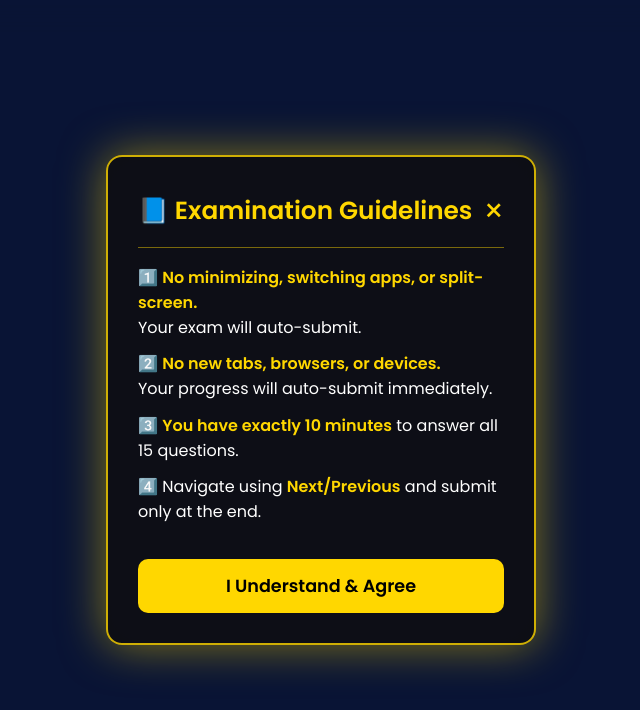
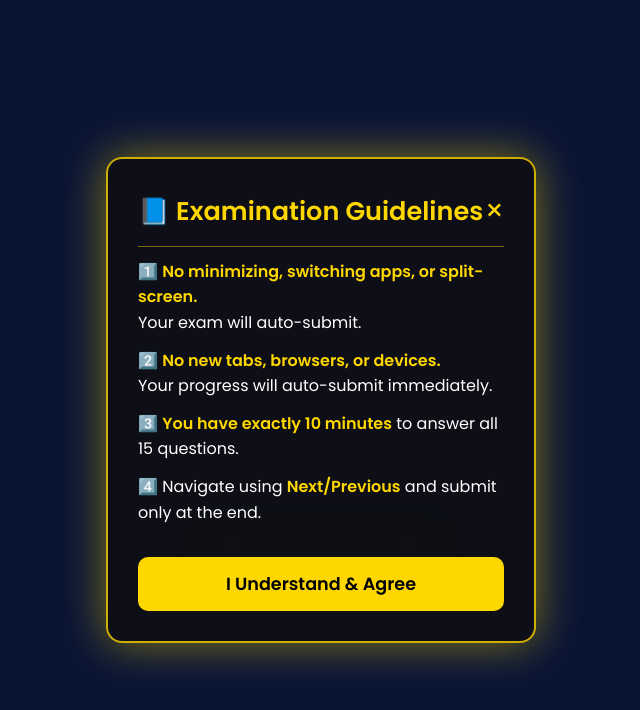
Before and after one commit to ujwalpandey012/Nepal-Quiz-, a plain HTML site: page index.html in a window 1280 px wide. Shown: the whole page, without its empty margins (319-959 px from the left). Drawn offline with Linux system fonts and the light colour scheme.

Commit message:
Update style.css

```diff
--- a/style.css
+++ b/style.css
@@ -29,7 +29,8 @@ body{background:#020d25;color:white;}
   margin:10px 0;
   background:rgba(255,255,255,0.12);
   color:white;border:none;border-radius:8px;
-  outline:none;font-size:1rem
+  outline:none;font-size:1rem;
+  transition:0.25s;
 }
 .start-btn{
   width:100%;padding:14px;background:gold;color:black;
@@ -38,6 +39,25 @@ body{background:#020d25;color:white;}
 }
 .start-btn:hover{
   background:#ffdd55;transform:translateY(-2px)
+}
+
+/* INPUT VALIDATION */
+.input-error{
+  border:2px solid #ff4444 !important;
+  background:rgba(255,0,0,0.15) !important;
+  animation:shake 0.25s ease;
+}
+.input-success{
+  border:2px solid #00ff88 !important;
+  background:rgba(0,255,136,0.12) !important;
+}
+
+@keyframes shake{
+  0%{transform:translateX(0)}
+  25%{transform:translateX(-3px)}
+  50%{transform:translateX(3px)}
+  75%{transform:translateX(-3px)}
+  100%{transform:translateX(0)}
 }
 
 /* EXAM SCREEN */
@@ -101,7 +121,7 @@ body{background:#020d25;color:white;}
   to{opacity:1;transform:translateY(0)}
 }
 
-/* OPTIONS */
+/* OPTION */
 .option{
   padding:12px;margin:10px 0;
   background:rgba(255,255,255,0.08);
@@ -131,7 +151,7 @@ body{background:#020d25;color:white;}
   background:gold;color:black
 }
 
-/* RESULT BOX */
+/* RESULTS */
 .result-box{
   margin-top:25px;padding:25px;
   border-radius:15px;background:rgba(255,255,255,0.1);
@@ -139,7 +159,7 @@ body{background:#020d25;color:white;}
   animation:slideFade .5s ease
 }
 
-/* REVIEW SECTION */
+/* REVIEW */
 .review-section{
   margin-top:20px;padding:20px;
   background:rgba(255,255,255,0.05);
@@ -155,91 +175,71 @@ body{background:#020d25;color:white;}
 .wrong-text{color:#ff5555;font-weight:600}
 .correct-ans{color:gold;font-weight:600}
 
-/* ====================== ✨ ROYAL POPUP FINAL ✨ ====================== */
-
-.royal-popup {
-  position: fixed;
-  inset: 0;
-
-  /* BLUE GLASS BACKGROUND */
-  background: rgba(14, 25, 60, 0.70);
-  backdrop-filter: blur(16px);
-
-  display: flex;
-  justify-content: center;
-  align-items: center;
-  z-index: 9999;
+/* ROYAL POPUP */
+.royal-popup{
+  position:fixed;
+  inset:0;
+  background:rgba(14,25,60,0.70);
+  backdrop-filter:blur(16px);
+  display:flex;
+  justify-content:center;
+  align-items:center;
+  z-index:9999;
+}
+.royal-box{
+  width:82%;
+  max-width:430px;
+  background:rgba(15,15,20,0.92);
+  padding:30px;
+  border-radius:16px;
+  border:2px solid rgba(255,215,0,0.8);
+  box-shadow:0 0 45px rgba(255,215,0,0.5);
+}
+.royal-header{
+  display:flex;
+  justify-content:space-between;
+  align-items:center;
+  padding-bottom:12px;
+  border-bottom:1px solid rgba(255,215,0,0.45);
+}
+.royal-header h2{
+  margin:0;
+  font-size:1.6rem;
+  color:gold;
+}
+.royal-close{
+  cursor:pointer;
+  font-size:30px;
+  color:gold;
+  transition:.25s
+}
+.royal-close:hover{color:white}
+.royal-content p{
+  margin:12px 0;
+  font-size:1rem;
+  line-height:1.6rem;
+}
+.royal-content strong{color:gold}
+.royal-btn{
+  width:100%;
+  padding:14px;
+  margin-top:20px;
+  background:gold;
+  color:black;
+  font-weight:700;
+  border:none;
+  border-radius:10px;
+  font-size:1.1rem;
+  cursor:pointer;
+  transition:0.25s;
+}
+.royal-btn:hover{
+  background:#ffe066;
+  transform:translateY(-3px)
 }
 
-.royal-box {
-  width: 82%;
-  max-width: 430px;
-
-  /* DARK PANEL */
-  background: rgba(15, 15, 20, 0.92);
-  padding: 30px;
-  border-radius: 16px;
-
-  /* GOLD BORDER & GLOW */
-  border: 2px solid rgba(255, 215, 0, 0.8);
-  box-shadow: 0 0 45px rgba(255, 215, 0, 0.5);
-
-  backdrop-filter: blur(20px);
-  color: white;
+body.popup-active #startScreen{
+  filter:blur(10px);
+  opacity:0.35;
+  pointer-events:none;
 }
-
-/* HEADER */
-.royal-header {
-  display: flex;
-  justify-content: space-between;
-  align-items: center;
-  margin-bottom: 18px;
-  padding-bottom: 12px;
-  border-bottom: 1px solid rgba(255, 215, 0, 0.45);
-}
-.royal-header h2 {
-  margin: 0;
-  font-size: 1.55rem;
-  color: gold;
-}
-.royal-close {
-  font-size: 32px;
-  color: gold;
-  cursor: pointer;
-  transition: 0.25s;
-}
-.royal-close:hover { color: #fff; }
-
-/* TEXT */
-.royal-content p {
-  margin: 12px 0;
-  font-size: 1rem;
-  line-height: 1.55rem;
-}
-.royal-content strong { color: gold; }
-
-/* BUTTON */
-.royal-btn {
-  width: 100%;
-  padding: 14px;
-  margin-top: 22px;
-  font-size: 1.1rem;
-  font-weight: 700;
-  background: gold;
-  color: black;
-  border: none;
-  border-radius: 10px;
-  cursor: pointer;
-  transition: 0.25s;
-}
-.royal-btn:hover {
-  background: #ffe066;
-  transform: translateY(-3px);
-}
-
-/* BLUR START SCREEN BEHIND POPUP */
-body.popup-active #startScreen {
-  filter: blur(10px);
-  opacity: 0.35;
-  pointer-events: none;
-}
```
